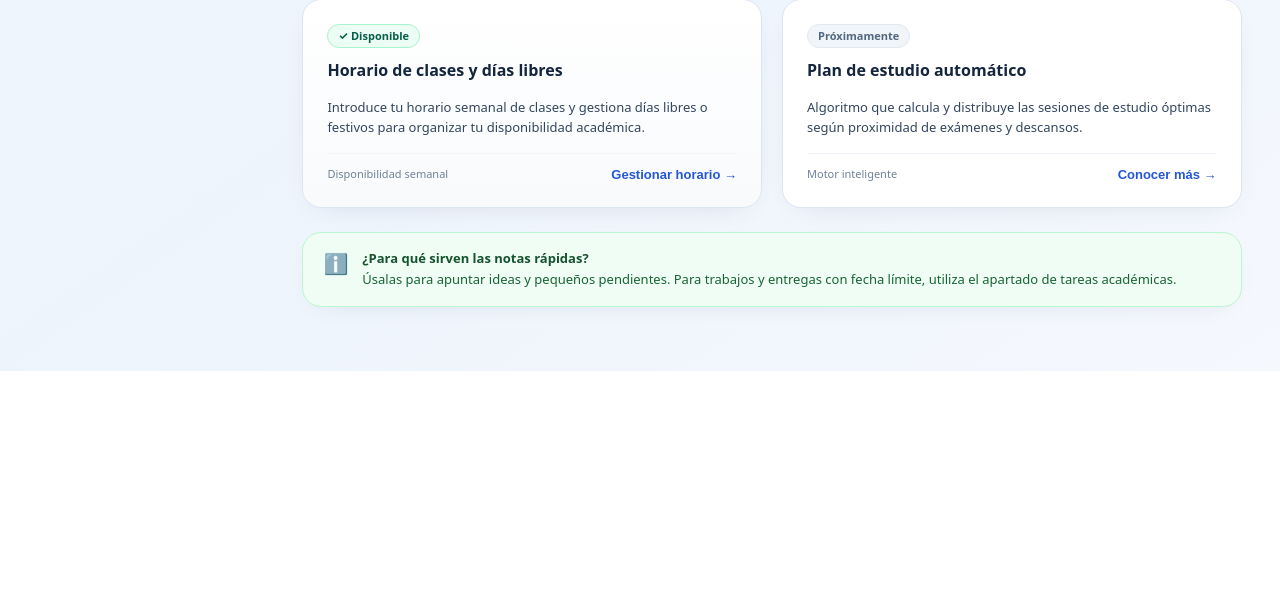
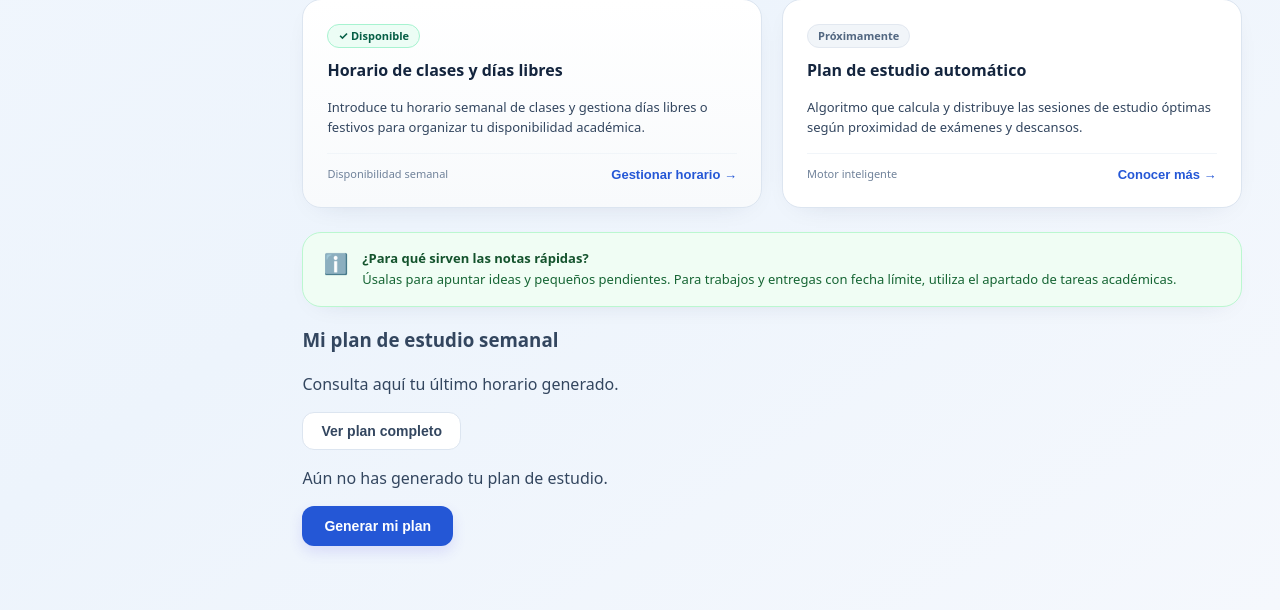
Before and after one commit to Qpalmer45/IS1-Planificador-de-Estudios, a Flask app: page / in a window 1280 px wide. Shown: the part 1332-1942 px from the top of the page. Before the commit the page ends 1703 px from the top, so only its background shows below. Run offline with Flask 3, Linux system fonts and the light colour scheme; the visitor is signed in with stand-in values (Sample User, id 1); data that the repository does not hold is empty.

Commit message:
feat(dashboard): mostrar resumen del plan semanal en Inicio

```diff
--- a/templates/index.html
+++ b/templates/index.html
@@ -297,6 +297,22 @@
           </div>
         </div>
       </div>
+      <!-- HU06/HU07: resumen del último plan semanal en Inicio. -->
+      <section class="home-study-plan" aria-labelledby="home-study-plan-title">
+        <div class="home-study-plan-header">
+          <div>
+            <h3 id="home-study-plan-title">Mi plan de estudio semanal</h3>
+            <p id="home-study-plan-summary">Consulta aquí tu último horario generado.</p>
+          </div>
+          <button type="button" class="secondary-btn" data-open-tab="planificador">Ver plan completo</button>
+        </div>
+        <div id="home-study-plan-content" aria-live="polite">
+          <div class="home-study-plan-empty">
+            <p>Aún no has generado tu plan de estudio.</p>
+            <button type="button" class="primary-btn" data-open-tab="planificador">Generar mi plan</button>
+          </div>
+        </div>
+      </section>
     </section>
 
     <!-- Vista de gestión de notas: formulario, filtros, mensajes, lista y estado vacío.
```
